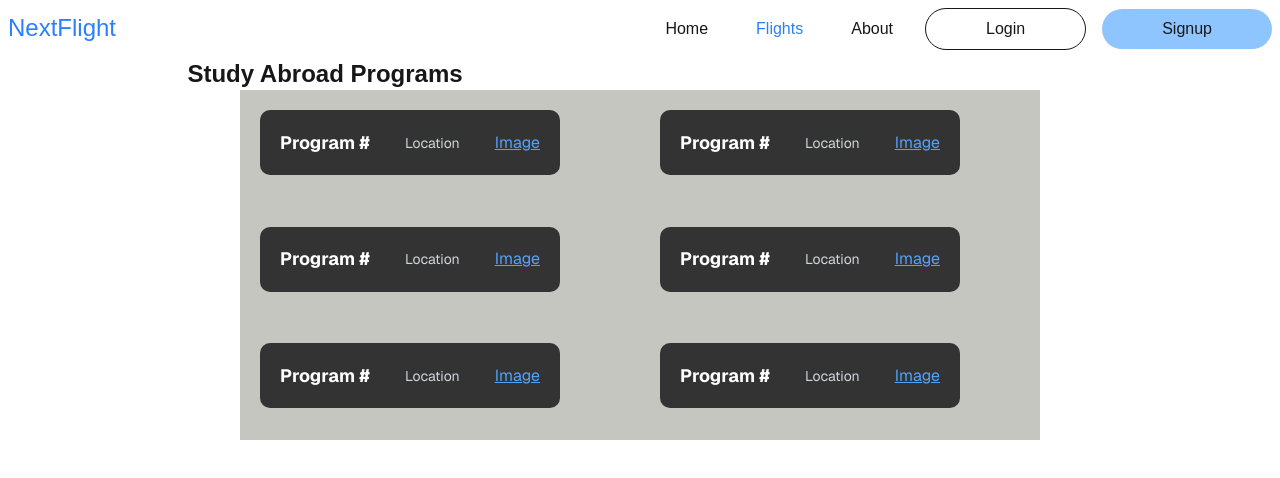
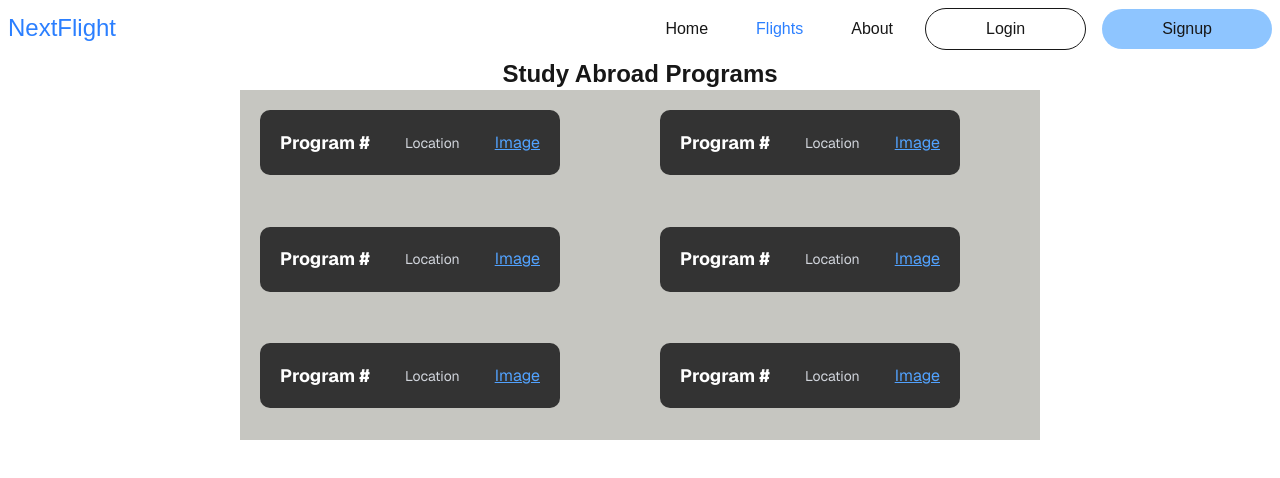
Before and after one commit to rmolina4/NextFlight, a Next.js app in the folder app/: page /flights in a window 1280 px wide. Shown: the top 478 px of the page. Built offline with nearby package versions, Linux system fonts and the light colour scheme.

Commit message:
Tiny change

```diff
--- a/app/src/components/studyabroad.tsx
+++ b/app/src/components/studyabroad.tsx
@@ -4,7 +4,7 @@ export default function Studyabroad() {
     return (
         // Title of the study abroad program portion and its container
         <div>
-            <h1 className="flex justify-center mr-[630px] text-2xl font-semibold">
+            <h1 className="flex justify-evenly text-2xl font-semibold">
                 Study Abroad Programs
             </h1>
             <div className="mx-auto w-[800px] h-[350px] bg-[#c6c6c1] grid grid-cols-2">
```
Also changed, not shown: app/src/components/abroadcards.tsx (line endings or trailing spaces).
